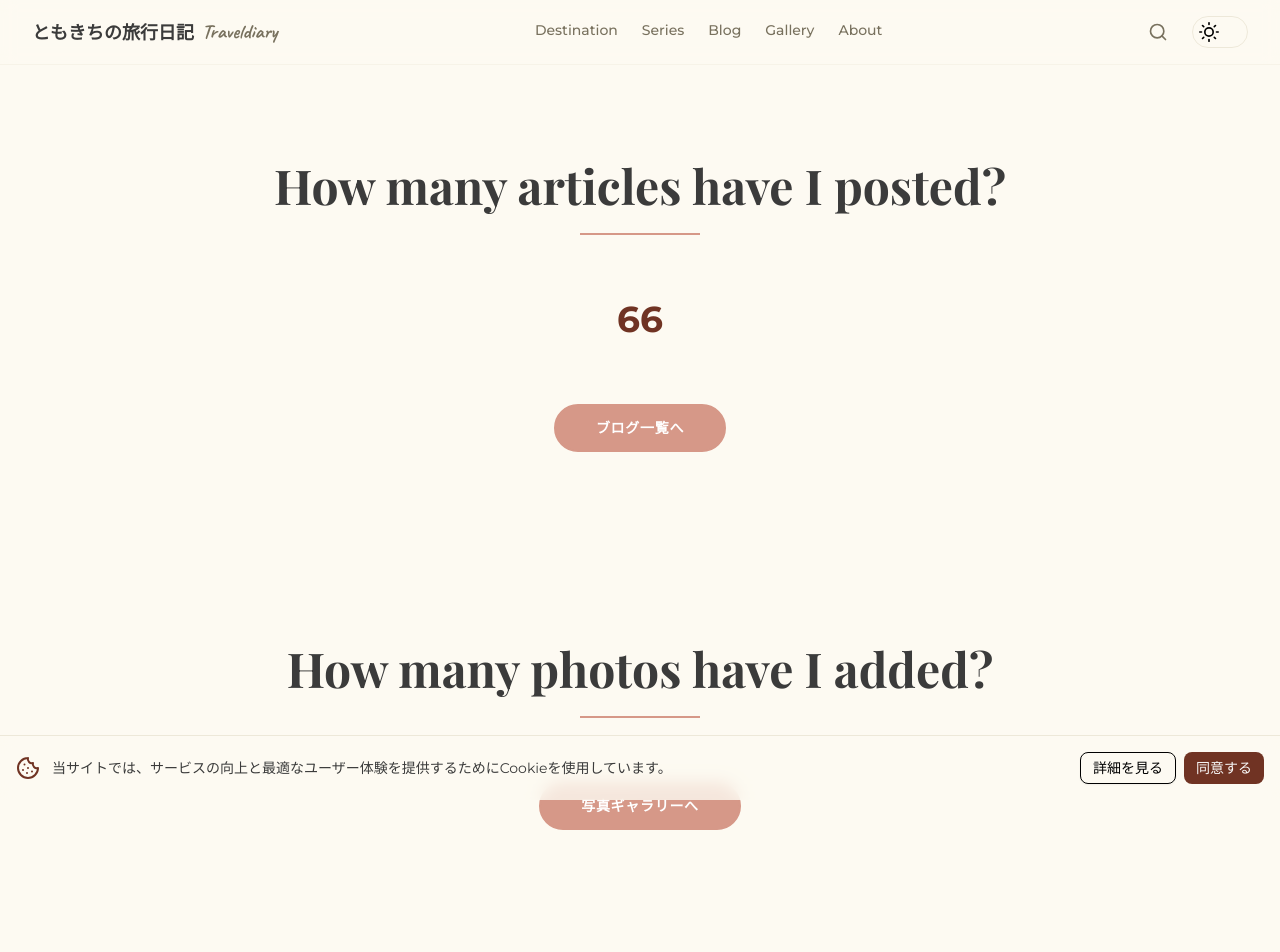
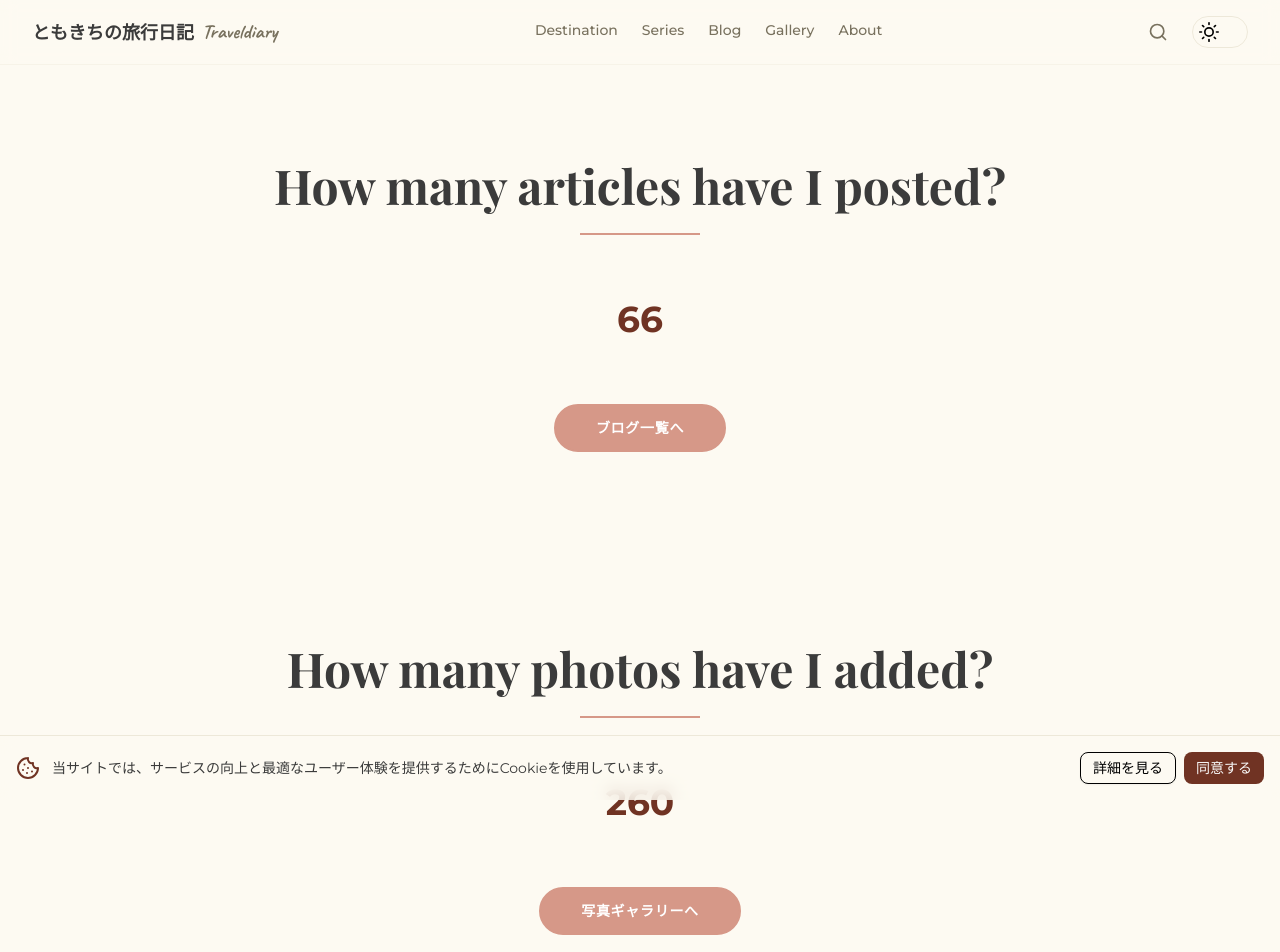
Before and after one commit to tomoki013/new-travelblog, a Next.js app: page /dashboard in a window 1280 px wide. Shown: the top 952 px of the page. Built offline with nearby package versions, Linux system fonts and the light colour scheme.

Commit message:
デプロイエラーの修正

```diff
--- a/src/app/(pages)/dashboard/page.tsx
+++ b/src/app/(pages)/dashboard/page.tsx
@@ -5,11 +5,11 @@ import { getAllPosts } from "@/lib/posts";
 
 const Dashboard = async () => {
   const allPosts = await getAllPosts();
-  const allPhotos = await getPhotos();
+  const allPhotos = (await getPhotos()).length;
   return (
     <div>
       <PostsLength posts={allPosts} />
-      <GalleryLength photos={allPhotos} />
+      <GalleryLength galleryLength={allPhotos} />
     </div>
   );
 };
```
